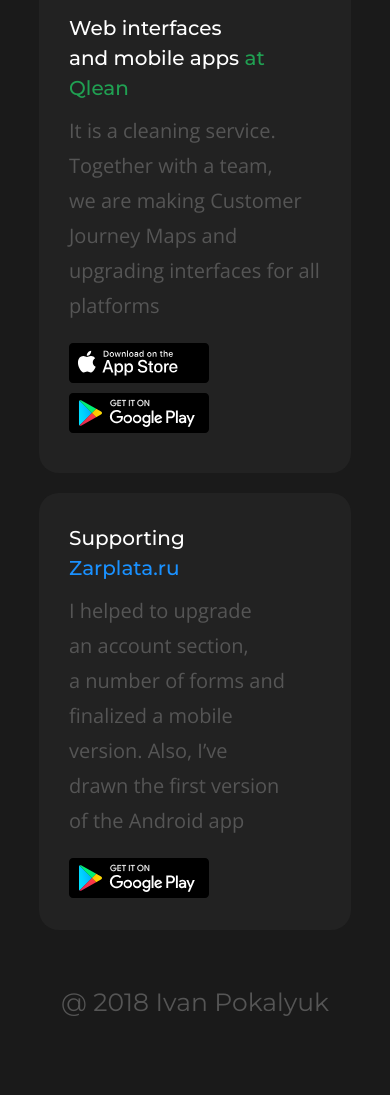
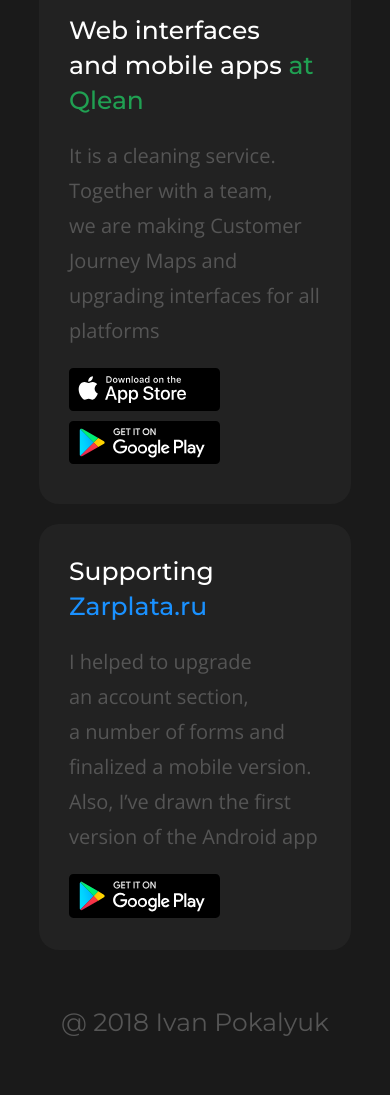
Before and after one commit to hivanya/undefined, a plain HTML site: page index.html in a window 390 px wide. Shown: the part 682-1777 px from the top of the page. Drawn offline with nearby package versions, Linux system fonts and the light colour scheme.

Commit message:
mobile-9

```diff
--- a/style.css
+++ b/style.css
@@ -341,6 +341,11 @@ aside p {
 		line-height: 55px;
 		margin-bottom: 20px;
 	}
+	h4 {
+		font-size: 25px;
+		line-height: 35px;
+		margin-bottom: 10px;
+	}
 	aside {
 		display: none;
 	}
@@ -353,27 +358,37 @@ aside p {
     	padding: 30px;
     	margin-bottom: 20px;
 	}
+	.zp {
+		background: #222;
+    	border-radius: 20px;
+    	padding: 30px;
+	}
+	.zp_about {
+		margin-right: 0px;
+	}
 	.main-txt {
 		margin-right: 0px;
 		margin-bottom: 0px;
 	}
+	.qlean_txt {
+		width: 100%;
+	}
+	.qlean_txt img {
+		width: 60%;
+	}
+	.app img {
+		width: 60%;
+	}
 	.main-txt_lead {
 		font-size: 20px;
 		line-height: 35px;
-		display: block;
 		width: 100%;
 	}
 	.main {
-		display: block;
 		padding-bottom: 10px
 	}
 	p, .qlean_txt p, .zp p {
 		font-size: 20px;
 		line-height: 35px;
 	}
-	.zp {
-		background: #222;
-    	border-radius: 20px;
-    	padding: 30px;
-	}
 }
```
